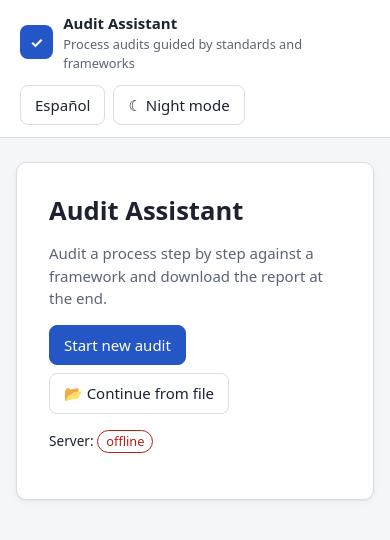
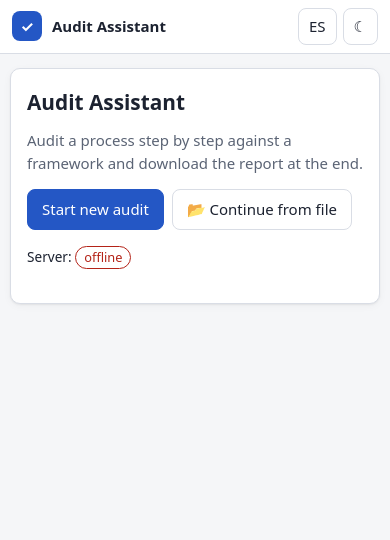
Before and after one commit to ADEP-123/AuditAPP, a React (Vite) app in the folder client/: page / in a window 390 px wide. Shown: the top 540 px of the page. Built offline with nearby package versions, Linux system fonts and the light colour scheme; no server answers.

Commit message:
feat(ui):

```diff
--- a/client/src/presentation/components/AppHeader.jsx
+++ b/client/src/presentation/components/AppHeader.jsx
@@ -11,16 +11,18 @@ export default function AppHeader({ children, onHome }) {
         <span className="brand-mark" aria-hidden="true">✓</span>
         <div>
           <strong>{t('app.title')}</strong>
-          <small>{t('app.tagline')}</small>
+          <small className="hide-sm">{t('app.tagline')}</small>
         </div>
       </div>
       <div className="header-actions">
         {children}
+        {/* en celular solo se ven el código del idioma y el ícono del tema */}
         <button type="button" className="btn ghost" onClick={toggleLang} aria-label={t('header.langAria')}>
-          {t('header.lang')}
+          <span className="hide-sm">{t('header.lang')}</span>
+          <span className="show-sm" aria-hidden="true">{t('header.lang').slice(0, 2).toUpperCase()}</span>
         </button>
-        <button type="button" className="btn ghost" onClick={toggleTheme}>
-          {theme === 'dark' ? `☀ ${t('header.themeLight')}` : `☾ ${t('header.themeDark')}`}
+        <button type="button" className="btn ghost" onClick={toggleTheme} aria-label={theme === 'dark' ? t('header.themeLight') : t('header.themeDark')}>
+          {theme === 'dark' ? '☀' : '☾'} <span className="hide-sm">{theme === 'dark' ? t('header.themeLight') : t('header.themeDark')}</span>
         </button>
       </div>
     </header>
--- a/client/src/presentation/components/SaveFileButton.jsx
+++ b/client/src/presentation/components/SaveFileButton.jsx
@@ -23,8 +23,8 @@ export default function SaveFileButton() {
   };
 
   return (
-    <button type="button" className="btn ghost" onClick={save} disabled={busy} title={t('file.saveHint')}>
-      💾 {busy ? '…' : t('file.save')}
+    <button type="button" className="btn ghost" onClick={save} disabled={busy} title={t('file.saveHint')} aria-label={t('file.save')}>
+      💾 <span className="hide-sm">{busy ? '…' : t('file.save')}</span>
     </button>
   );
 }
--- a/client/src/presentation/pages/ChecklistPage.jsx
+++ b/client/src/presentation/pages/ChecklistPage.jsx
@@ -44,7 +44,7 @@ export default function ChecklistPage({ processId }) {
                 <th>{t('checklist.id')}</th>
                 <th>{t('checklist.item')}</th>
                 <th>{t('checklist.status')}</th>
-                <th>{t('checklist.time')}</th>
+                <th className="hide-sm">{t('checklist.time')}</th>
               </tr>
             </thead>
             <tbody>
@@ -59,7 +59,7 @@ export default function ChecklistPage({ processId }) {
                     <StatusBadge status={it.status} />
                     {it.finding && <span className="block"><SeverityBadge severity={rateRisk(it.finding.risk)?.severity} /></span>}
                   </td>
-                  <td className="small">{it.timeSpentMs ? formatDuration(it.timeSpentMs) : '—'}</td>
+                  <td className="small hide-sm">{it.timeSpentMs ? formatDuration(it.timeSpentMs) : '—'}</td>
                 </tr>
               ))}
             </tbody>
--- a/client/src/presentation/styles/global.css
+++ b/client/src/presentation/styles/global.css
@@ -119,7 +119,7 @@ input, select, textarea {
   border-radius: 8px; padding: 8px 10px; width: 100%;
 }
 textarea { resize: vertical; }
-input[type='checkbox'], input[type='radio'] { width: auto; }
+input[type='checkbox'], input[type='radio'] { width: auto; flex: none; min-width: 16px; min-height: 16px; }
 .check { display: flex; gap: 10px; align-items: flex-start; cursor: pointer; }
 .consent { border-color: var(--info); }
 .kv { display: grid; grid-template-columns: max-content 1fr; gap: 4px 16px; margin: 0 0 12px; }
@@ -193,3 +193,39 @@ input[type='checkbox'], input[type='radio'] { width: auto; }
 .stats strong { font-size: 1.5rem; }
 .stats span { color: var(--muted); font-size: 0.85rem; }
 .warning-text { color: var(--warning); }
+
+/* --- celular y pantallas angostas --- */
+.show-sm { display: none; }
+select, input { min-width: 0; max-width: 100%; } /* un <select> con opciones largas no debe empujar el ancho de la página */
+.tabs { flex-wrap: nowrap; overflow-x: auto; scrollbar-width: thin; }
+.tab { white-space: nowrap; flex: 0 0 auto; }
+.form-grid { grid-template-columns: repeat(auto-fit, minmax(min(100%, 240px), 1fr)); }
+.risk-groups { grid-template-columns: repeat(auto-fit, minmax(min(100%, 280px), 1fr)); }
+
+@media (max-width: 640px) {
+  .hide-sm { display: none !important; }
+  .show-sm { display: inline; }
+  body { font-size: 15px; }
+  input, select, textarea { font-size: 16px; } /* evita el zoom automático de iOS al enfocar */
+  .app-header { position: static; padding: 8px 12px; gap: 8px; }
+  .brand-mark { width: 30px; height: 30px; }
+  .header-actions { gap: 6px; }
+  .header-actions .btn { padding: 6px 10px; }
+  .container { padding: 14px 10px 48px; }
+  .card { padding: 14px; }
+  .hero { padding: 20px 16px; }
+  h1 { font-size: 1.3rem; }
+  h2 { font-size: 1.1rem; }
+  .page-header { gap: 10px; margin-bottom: 12px; }
+  .page-header .row { width: 100%; }
+  .filters select, .filters input[type='search'] { flex: 1 1 100%; }
+  .scroll-list { max-height: 55vh; padding: 0 8px; }
+  .table th, .table td { padding: 8px 4px; }
+  .kv { grid-template-columns: 1fr; gap: 0 0; }
+  .kv dd { margin-bottom: 6px; }
+  .evidence-row { flex-wrap: wrap; }
+  .thumb { width: calc(50% - 6px); }
+  .status-option { flex: 1 1 calc(50% - 8px); justify-content: center; }
+  .modal, .modal.wide { width: 100vw; max-width: 100vw; max-height: 100dvh; border-radius: 0; margin: 0; }
+  .modal-body { max-height: calc(100dvh - 130px); }
+}
```
